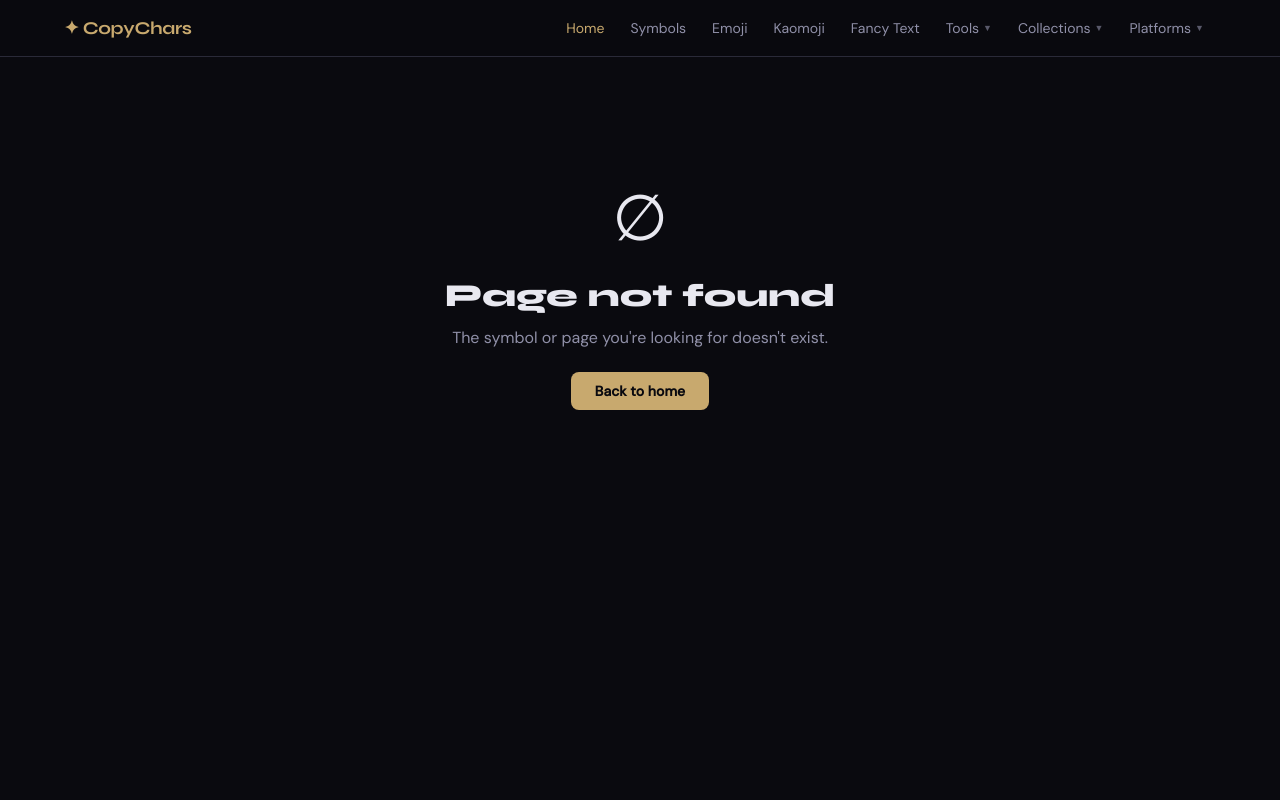
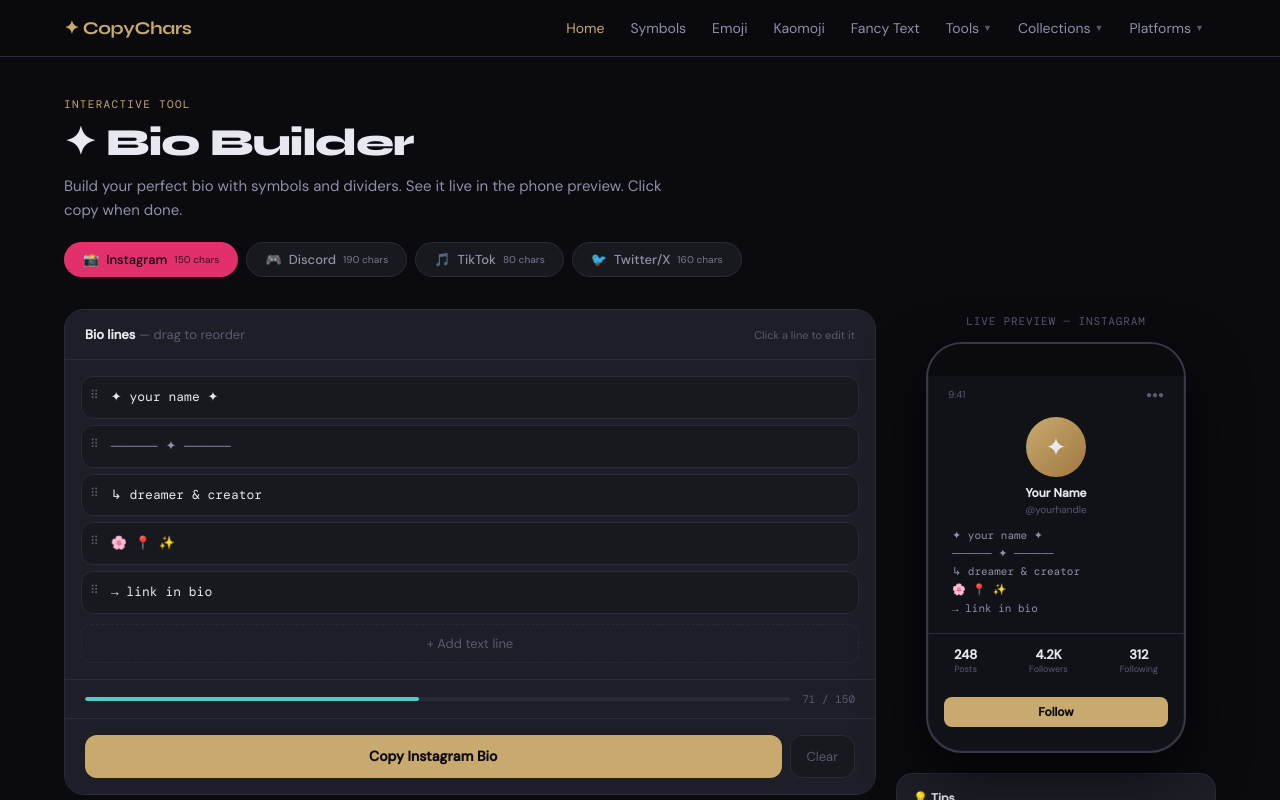
Before and after one commit to bsjuilla/copysymbols, a Next.js app: page /bio-builder in a window 1280 px wide. Before the commit this address had no page. Shown: the top 800 px of the page. Built offline with nearby package versions, Linux system fonts and the light colour scheme; a web font is replaced by a local one.

Commit message:
Add files via upload

```diff
--- /dev/null
+++ b/src/app/bio-builder/page.tsx
@@ -0,0 +1,13 @@
+import type { Metadata } from "next";
+import BioBuilderClient from "./BioBuilderClient";
+
+export const metadata: Metadata = {
+  title: "Bio Builder — Create Aesthetic Bios for Instagram, Discord & TikTok",
+  description: "Build your perfect Instagram, Discord, or TikTok bio with symbols and dividers. Live phone preview. Copy your finished bio with one click. Free, no sign-up.",
+  keywords: ["instagram bio builder","discord bio maker","aesthetic bio creator","bio with symbols","tiktok bio generator","bio template builder"],
+  alternates: { canonical: "https://www.copychars.com/bio-builder" },
+};
+
+export default function BioBuilderPage() {
+  return <BioBuilderClient />;
+}
```
